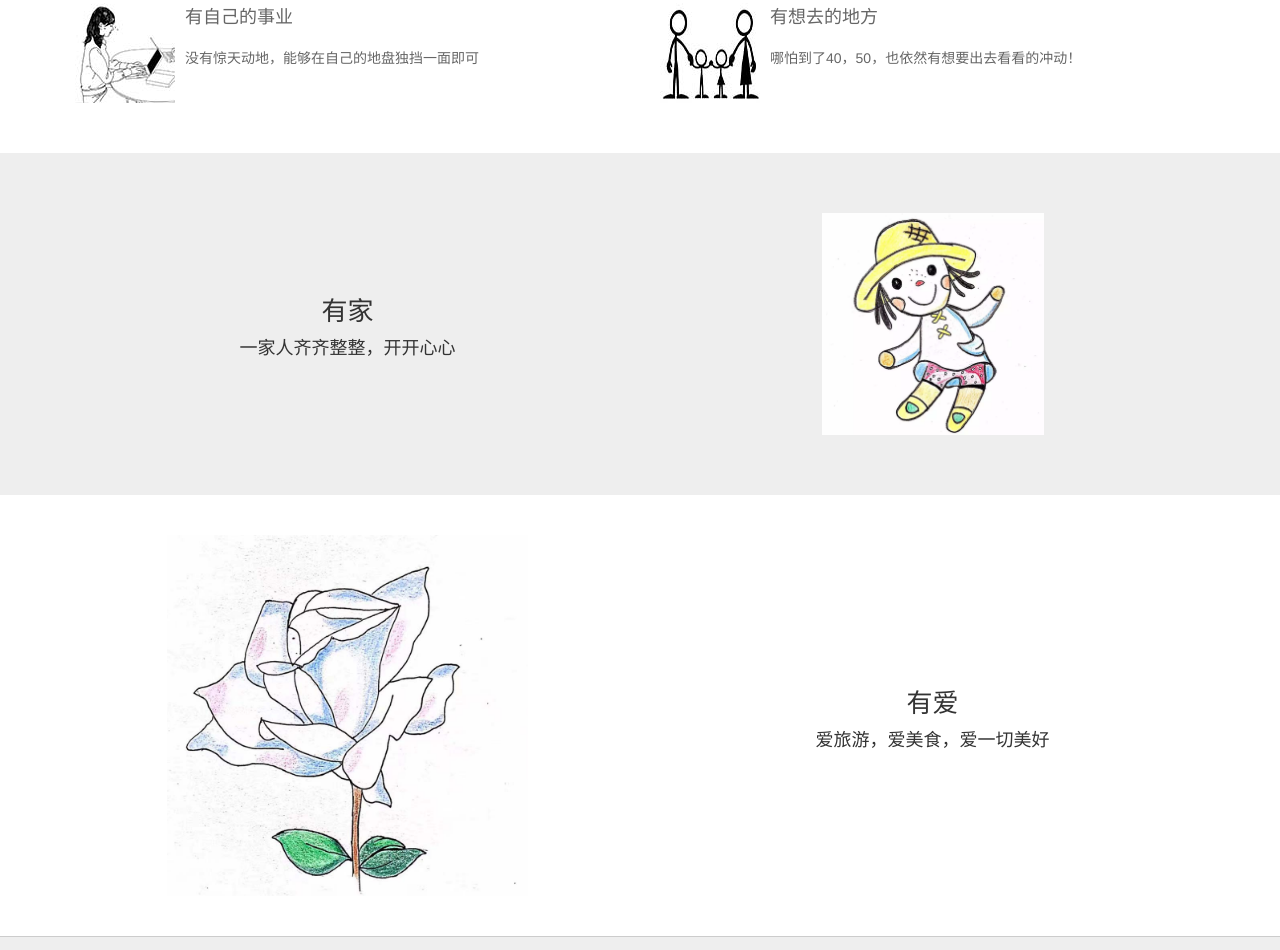
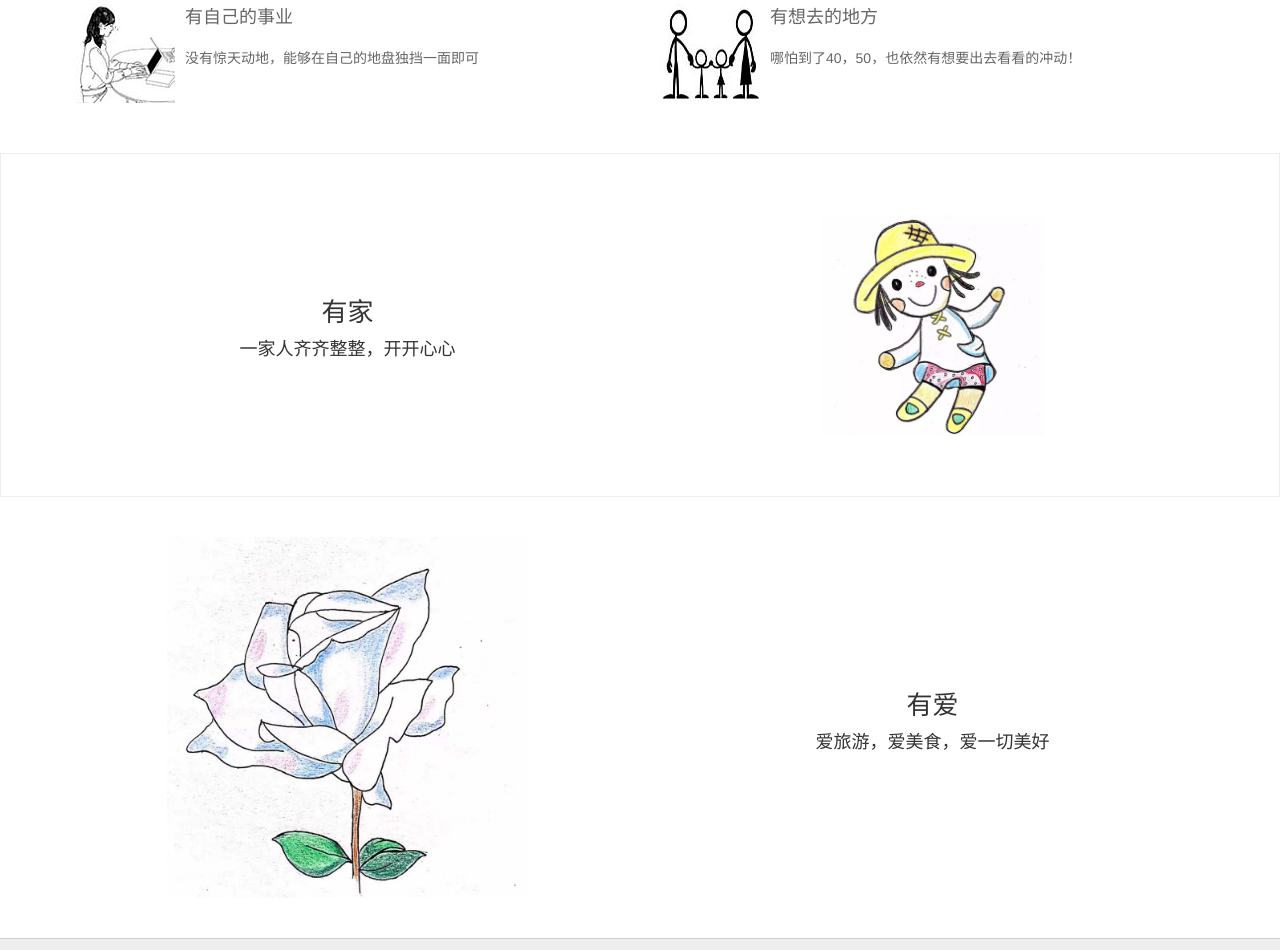
Before and after one commit to clara1991/clara.github.io, a plain HTML site: page about/index.html in a window 1280 px wide. Shown: the part 861-1811 px from the top of the page. Drawn offline with Linux system fonts and the light colour scheme.

Commit message:
Site updated: 2017-02-23 18:43:00

```diff
--- a/about/css/project-ex.css
+++ b/about/css/project-ex.css
@@ -80,7 +80,8 @@ body {
 	}
 }
 .tab2 {
-	background: #eee;
+	background: #fff;
+    border: 1px solid #eee;
 	padding: 60px 20px;
 	text-align: center;
 	}
```
